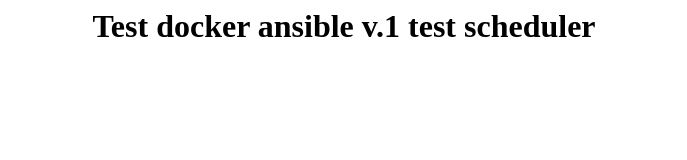
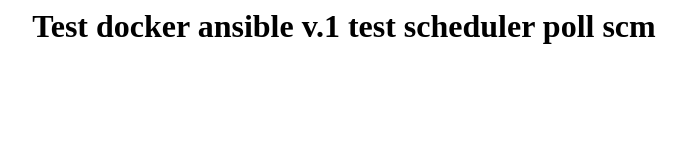
Before and after one commit to YendaPurbadian/apache-docker-ansible, a plain HTML site: page index.html in a window 1280 px wide. Shown: the whole page, without its empty margins (296-983 px from the left). Drawn offline with Linux system fonts and the light colour scheme.

Commit message:
Update index.html

```diff
--- a/index.html
+++ b/index.html
@@ -1 +1 @@
-<h1><center>Test docker ansible v.1 test scheduler</center></h1>
+<h1><center>Test docker ansible v.1 test scheduler poll scm</center></h1>
```
